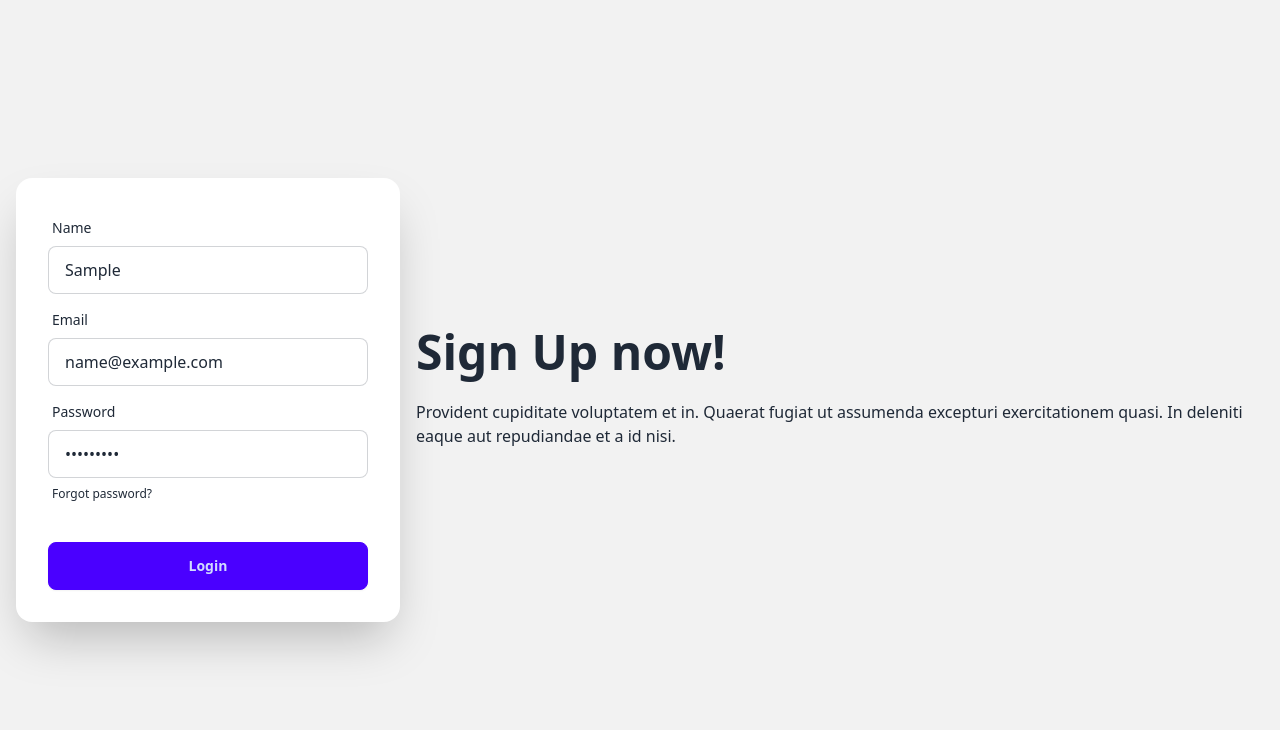
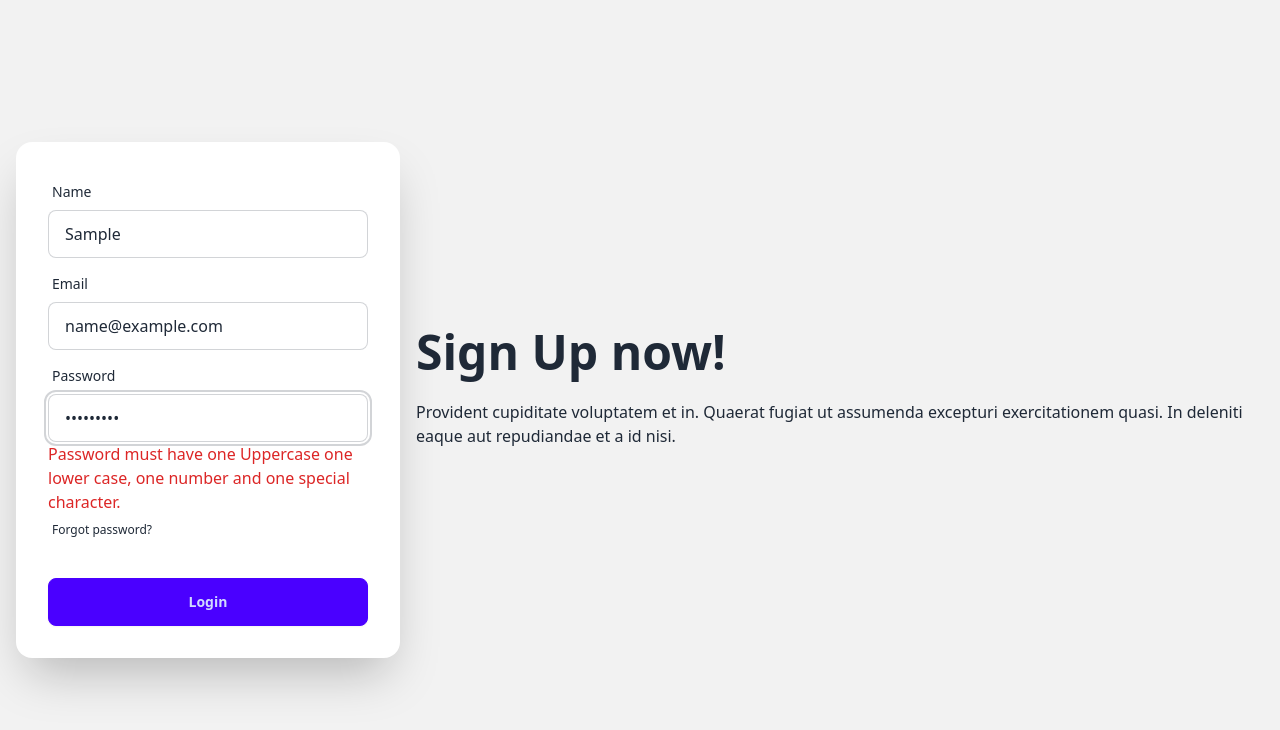
Before and after one commit to dipto230/restuarant-client, a React (Vite) app: page /signup in a window 1280 px wide. Both pictures are taken after typing "Sample", "name@example.com", "Sample123" into the empty fields and a click on the button "Login". Shown: the top 730 px of the page. Built offline with nearby package versions, Linux system fonts and the light colour scheme; no server answers.

Commit message:
password done

```diff
--- a/src/pages/SignUp/SignUp.jsx
+++ b/src/pages/SignUp/SignUp.jsx
@@ -39,14 +39,16 @@ const SignUp = () => {
                             <label className="label">
                                 <span className="label-text">Password</span>
                             </label>
-                            <input
-                                type="password"
-                                {...register("password")}
-                                name="password"
-                                placeholder="password"
-                                className="input input-bordered"
-                                required
-                            />
+                            <input type="password"  {...register("password", {
+                                    required: true,
+                                    minLength: 6,
+                                    maxLength: 20,
+                                    pattern: /(?=.*[A-Z])(?=.*[!@#$&*])(?=.*[0-9])(?=.*[a-z])/
+                                })} placeholder="password" className="input input-bordered" />
+                                {errors.password?.type === 'required' && <p className="text-red-600">Password is required</p>}
+                                {errors.password?.type === 'minLength' && <p className="text-red-600">Password must be 6 characters</p>}
+                                {errors.password?.type === 'maxLength' && <p className="text-red-600">Password must be less than 20 characters</p>}
+                                {errors.password?.type === 'pattern' && <p className="text-red-600">Password must have one Uppercase one lower case, one number and one special character.</p>}
                             <label className="label">
                                 <a href="#" className="label-text-alt link link-hover">Forgot password?</a>
                             </label>
@@ -55,6 +57,7 @@ const SignUp = () => {
                             <button className="btn btn-primary">Login</button>
                         </div>
                     </form>
+
                 </div>
             </div>
         </div>
```
